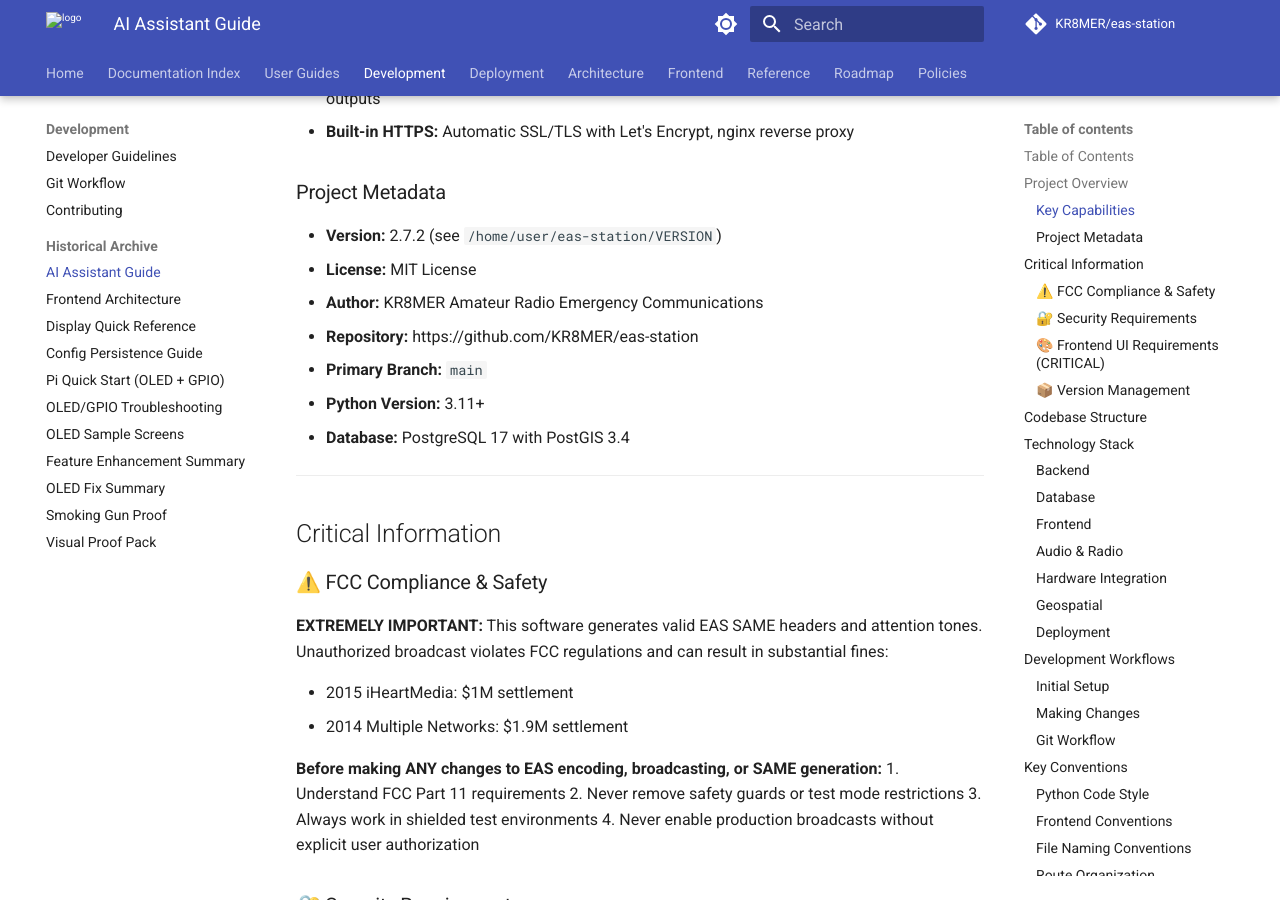
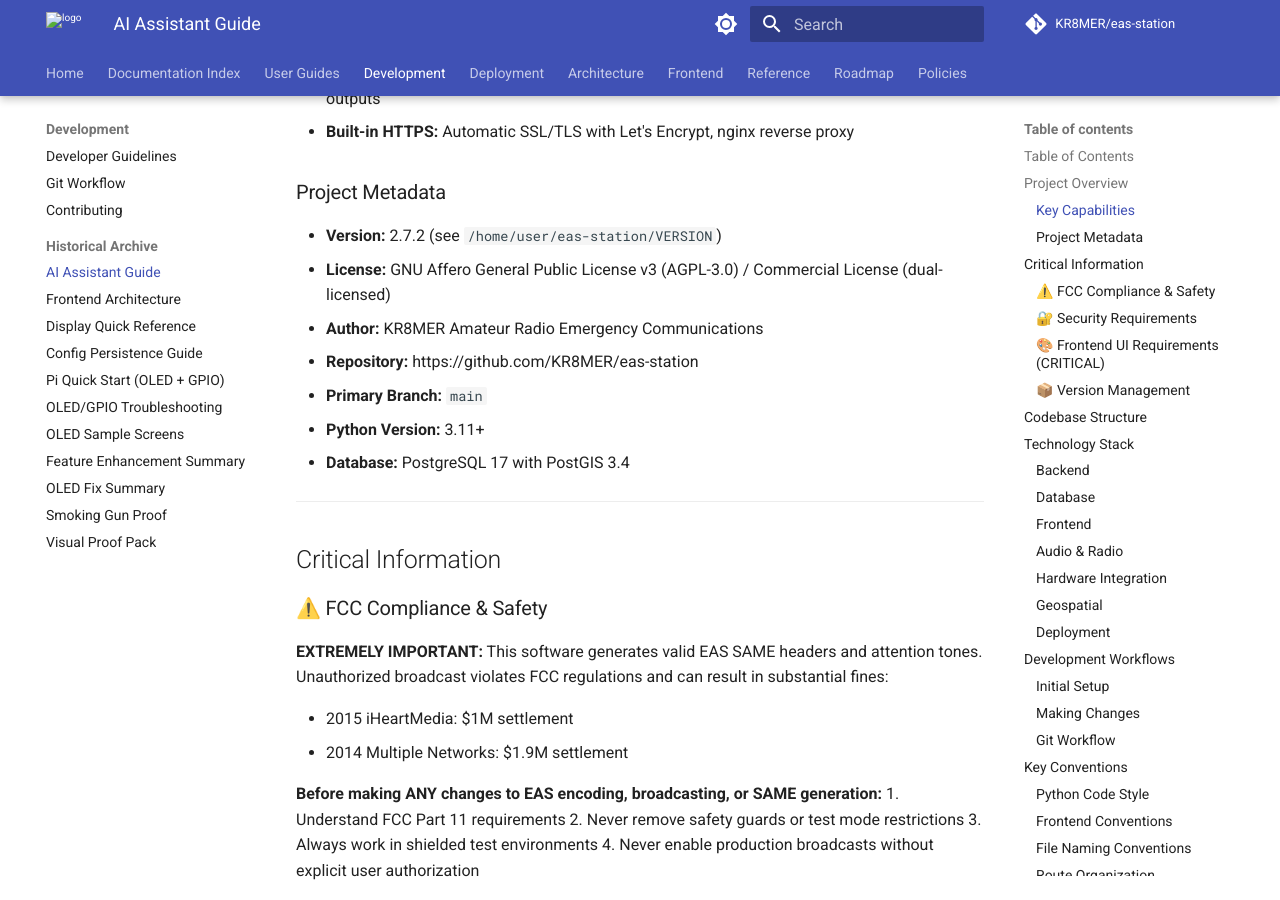
Before and after one commit to KR8MER/eas-station, an MkDocs documentation site: the page built from docs/development/archive/CLAUDE.md, in a window 1280 px wide and 900 px high, scrolled down 1188 px. Built offline with MkDocs 1.6.1 and Material for MkDocs 9.7.7, drawn with Linux system fonts in a browser that asks for light colours; comment, search, counter and statistics services are not loaded; the version menu is left out.

Commit message:
Update documentation to reflect license change from MIT to AGPL-3.0
Co-authored-by: KR8MER <69276965+KR8MER@users.noreply.github.com>

```diff
--- a/docs/INDEX.md
+++ b/docs/INDEX.md
@@ -120,7 +120,7 @@ Legacy files that still contain useful background material are now located under
 | [📊 Documentation Audit](documentation_audit) | Documentation status and maintenance tracking |
 | [🗃️ Documentation Archive](archive/README) | Historical bug reports & security analyses |
 | [🔐 Security Policy](development/AGENTS) | Security considerations |
-| [📜 License](https://github.com/KR8MER/eas-station/blob/main/LICENSE) | MIT License terms |
+| [📜 License](https://github.com/KR8MER/eas-station/blob/main/LICENSE) | AGPL-3.0 License (dual-licensed with Commercial License) |
 
 ## 🏢 Operational Documentation
 
--- a/docs/README.md
+++ b/docs/README.md
@@ -191,7 +191,7 @@ Documentation improvements are always welcome! Please:
 
 ## 📜 License
 
-This documentation is part of the EAS Station project, licensed under the MIT License. See [LICENSE](../LICENSE) for details.
+This documentation is part of the EAS Station project, dual-licensed under the GNU Affero General Public License v3 (AGPL-3.0) for open-source use and a Commercial License for proprietary use. See [LICENSE](../LICENSE) and [LICENSE-COMMERCIAL](../LICENSE-COMMERCIAL) for details.
 
 ---
 
--- a/docs/development/archive/CLAUDE.md
+++ b/docs/development/archive/CLAUDE.md
@@ -35,7 +35,7 @@
 
 ### Project Metadata
 - **Version:** 2.7.2 (see `/home/user/eas-station/VERSION`)
-- **License:** MIT License
+- **License:** GNU Affero General Public License v3 (AGPL-3.0) / Commercial License (dual-licensed)
 - **Author:** KR8MER Amateur Radio Emergency Communications
 - **Repository:** https://github.com/KR8MER/eas-station
 - **Primary Branch:** `main`
```
Also changed, not shown: docs/policies/TERMS_OF_USE.md (+2 -2 lines), docs/process/CONTRIBUTING.md (+2 -2 lines).
